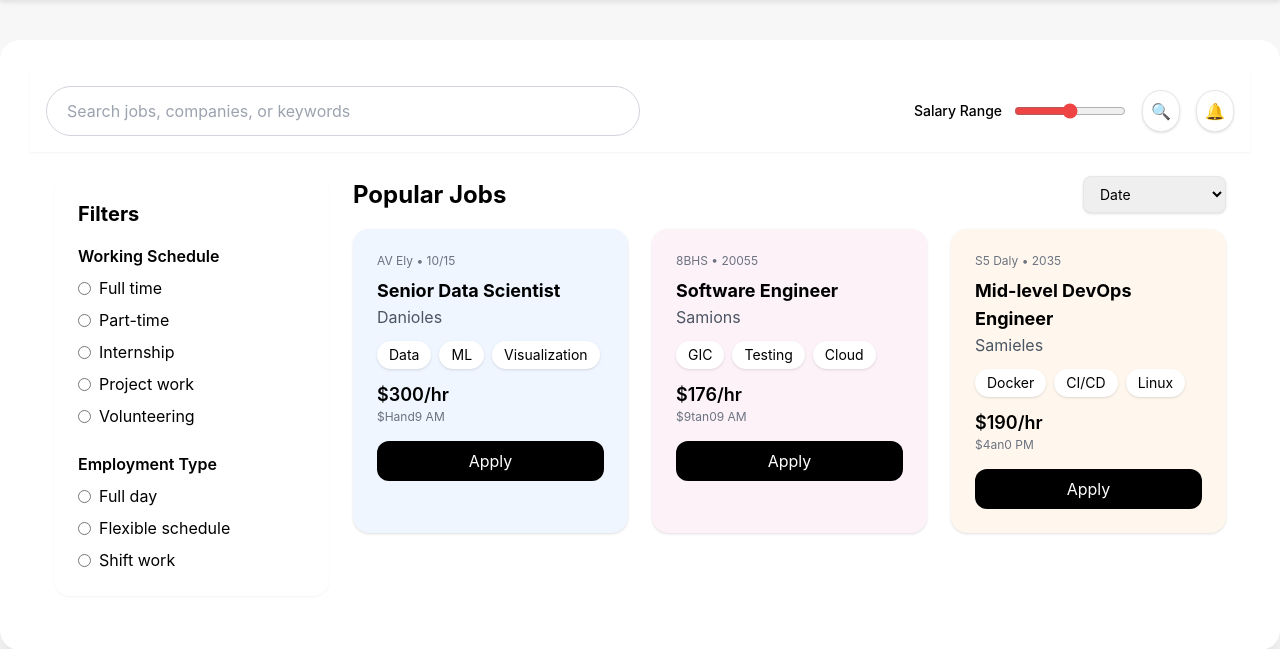
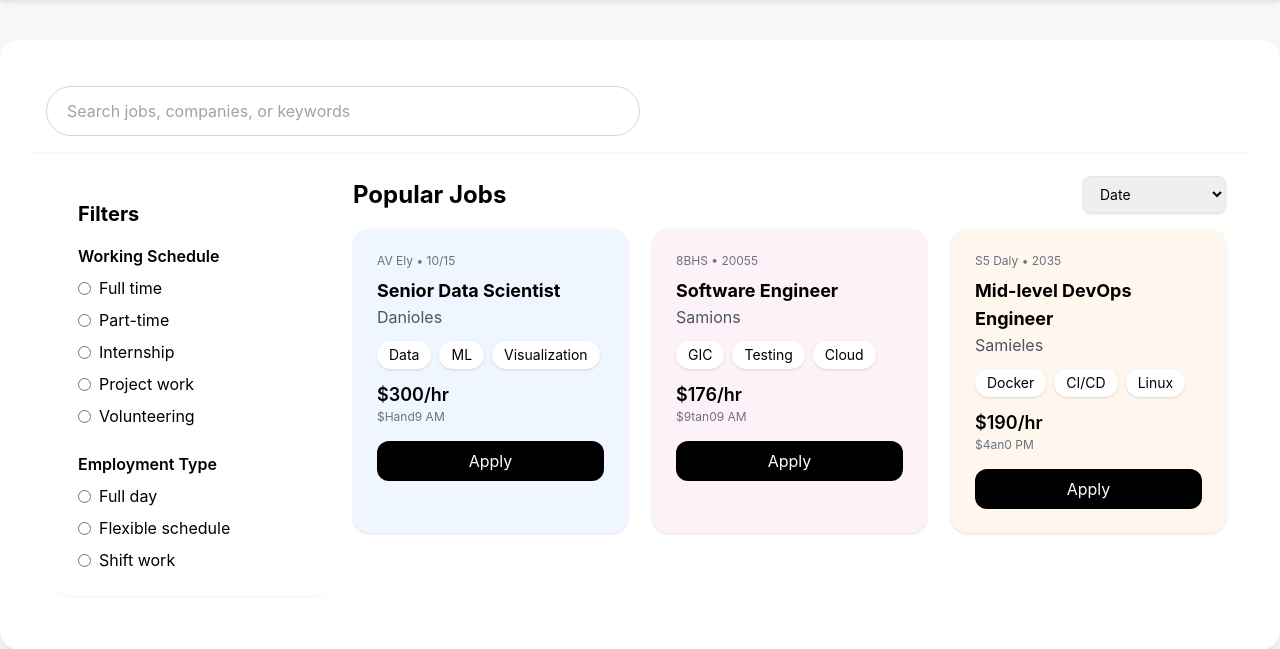
Before and after one commit to archie012526/ads_django1, a Django app: page /find-job/ in a window 1280 px wide. Shown: the part 69-718 px from the top of the page. Run offline with Django 5.2, Linux system fonts and the light colour scheme; some libraries are stand-ins or nearby versions.

Commit message:
kenemerut

```diff
--- a/mysite/main/templates/main/find_job.html
+++ b/mysite/main/templates/main/find_job.html
@@ -20,18 +20,7 @@
         />
     </div>
 
-    <!-- Right Side Controls -->
-    <div class="flex items-center gap-4 justify-between md:justify-end w-full md:w-auto">
 
-        <!-- Salary Slider -->
-        <div class="flex items-center gap-3">
-            <span class="font-medium text-sm">Salary Range</span>
-            <input type="range" class="w-28 accent-red-500" />
-        </div>
-
-        <!-- Icons -->
-        <button class="p-2 bg-white border rounded-full shadow hover:bg-gray-100">🔍</button>
-        <button class="p-2 bg-white border rounded-full shadow hover:bg-gray-100">🔔</button>
 
     </div>
 </header>
--- a/mysite/main/templates/main/landing.html
+++ b/mysite/main/templates/main/landing.html
@@ -28,7 +28,8 @@
     <!-- Hero Section -->
     <main class="hero">
         <h1>Connect Talent and Opportunity</h1>
-        <p class="subtitle">Samting our sht will do (para explanation na guti)</p>
+        <p class="subtitle">A faster way to match employers with skilled applicants.
+Search jobs, submit applications, and manage recruitment effortlessly—all in one streamlined system.</p>
 
         <div class="buttons">
             <a href="{% url 'find_job' %}" class="btn-light">find job</a>
--- a/mysite/main/urls.py
+++ b/mysite/main/urls.py
@@ -12,5 +12,5 @@ urlpatterns = [
     path("register/", views.signup_page, name="signup"),
     path("profile/", views.profile_page, name="profile"),
     path("profile/edit/", views.edit_profile_page, name="edit_profile"),
-
+    path("messages/", views._messages, name="messages"),
 ]
--- a/mysite/main/views.py
+++ b/mysite/main/views.py
@@ -93,3 +93,6 @@ def profile_page(request):
         "skills": skills,
         "job_suggestions": suggestions,
     })
+
+def _messages(request):
+    return render(request, "main/messages.html")
```
Also changed, not shown: mysite/db.sqlite3.
